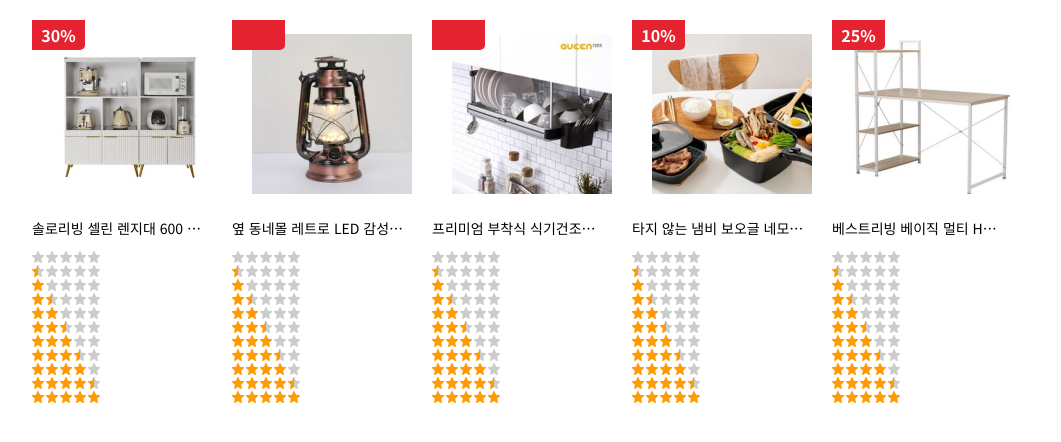
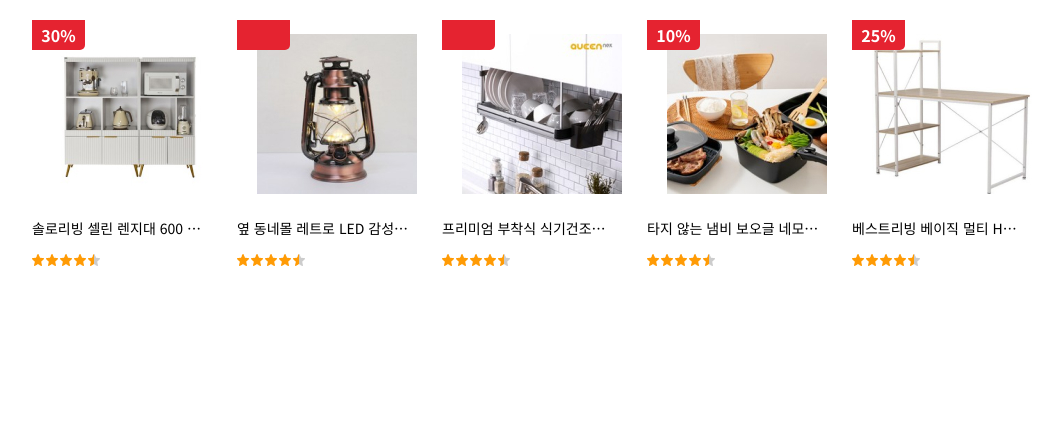
Before and after one commit to bubobubobo/Coupang_clone, a plain HTML site: page index.html in a window 1280 px wide. Shown: the part 222-664 px from the top of the page, without its empty margins (97-1158 px from the left). Drawn offline with Linux system fonts and the light colour scheme.

Commit message:
temp commit

```diff
--- a/stylesheets/pages/offer.css
+++ b/stylesheets/pages/offer.css
@@ -45,6 +45,7 @@
   margin-top: 24px;
   display: flex;
   align-items: center;
+  justify-content: space-between;
 }
 
 .product-card {
@@ -95,5 +96,7 @@
 }
 
 .product-rating {
-
+  position: absolute;
+  bottom: -29px;
+  clip: rect(124.4px, 68px, 138.2px, 0px);
 }
```
